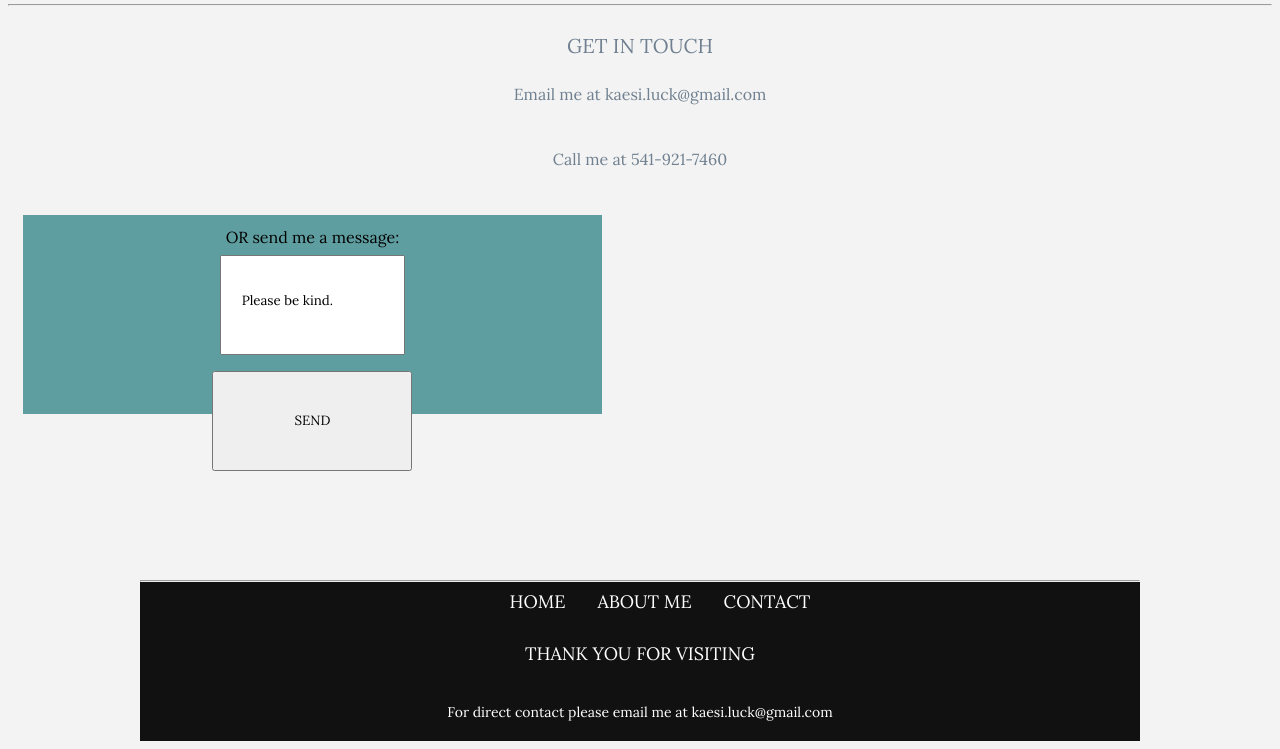
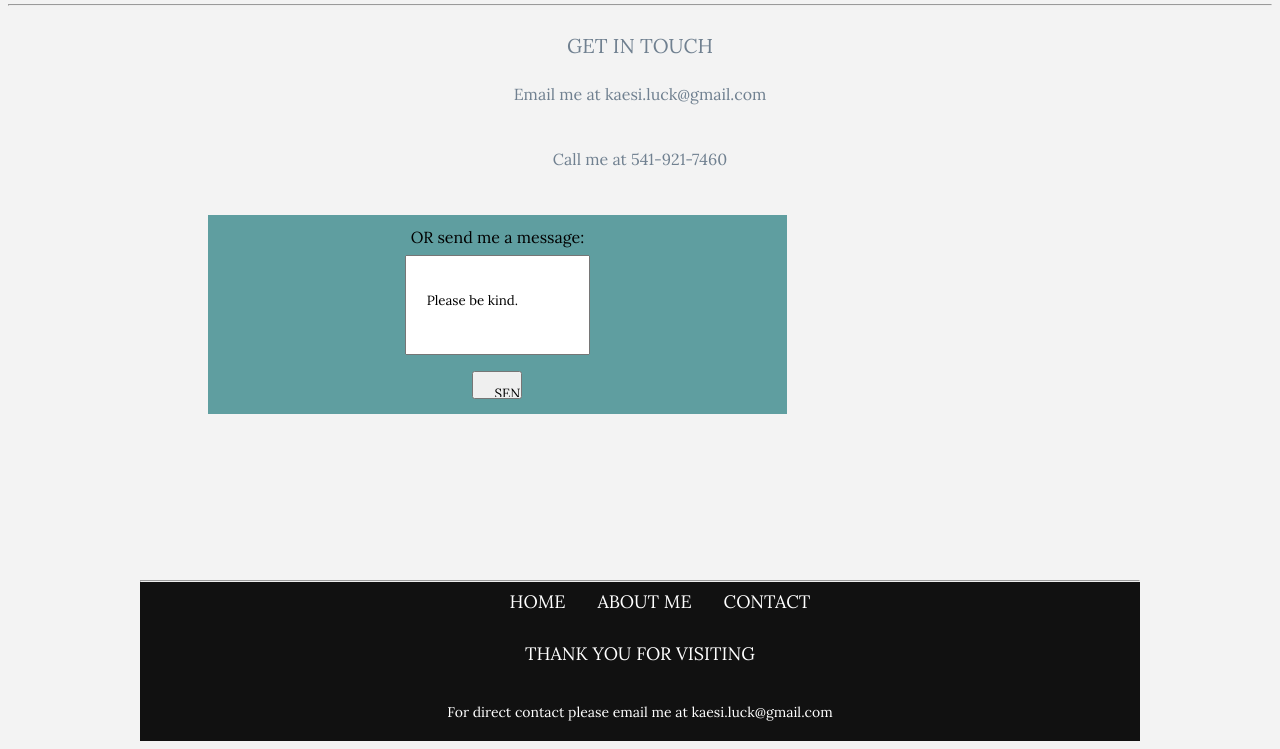
Before and after one commit to kaesiluck/kaesiluck.github.io, a PHP site: page /contactMe.html in a window 1280 px wide. Shown: the part 712-1461 px from the top of the page. Run offline with PHP 8.4, Linux system fonts and the light colour scheme.

Commit message:
Update style.css

```diff
--- a/style.css
+++ b/style.css
@@ -680,6 +680,7 @@ div.contact-main form {
    height: 175px;
    padding: 12px 20px 12px 20px;
    text-align: center;
+   margin-left: 200px;
 }
 
 div.contact-main input[type = text] {
@@ -694,8 +695,8 @@ div.contact-main input[type = text] {
 
 div.contact-main input[type = submit] {
   font-family: Lora;
-  width: 200px;
-  height: 100px;
+  width: 50px;
+  height: 25px;
   padding: 12px 20px 12px 20px;
   margin: 8px 0;
   text-transform: uppercase;
```
